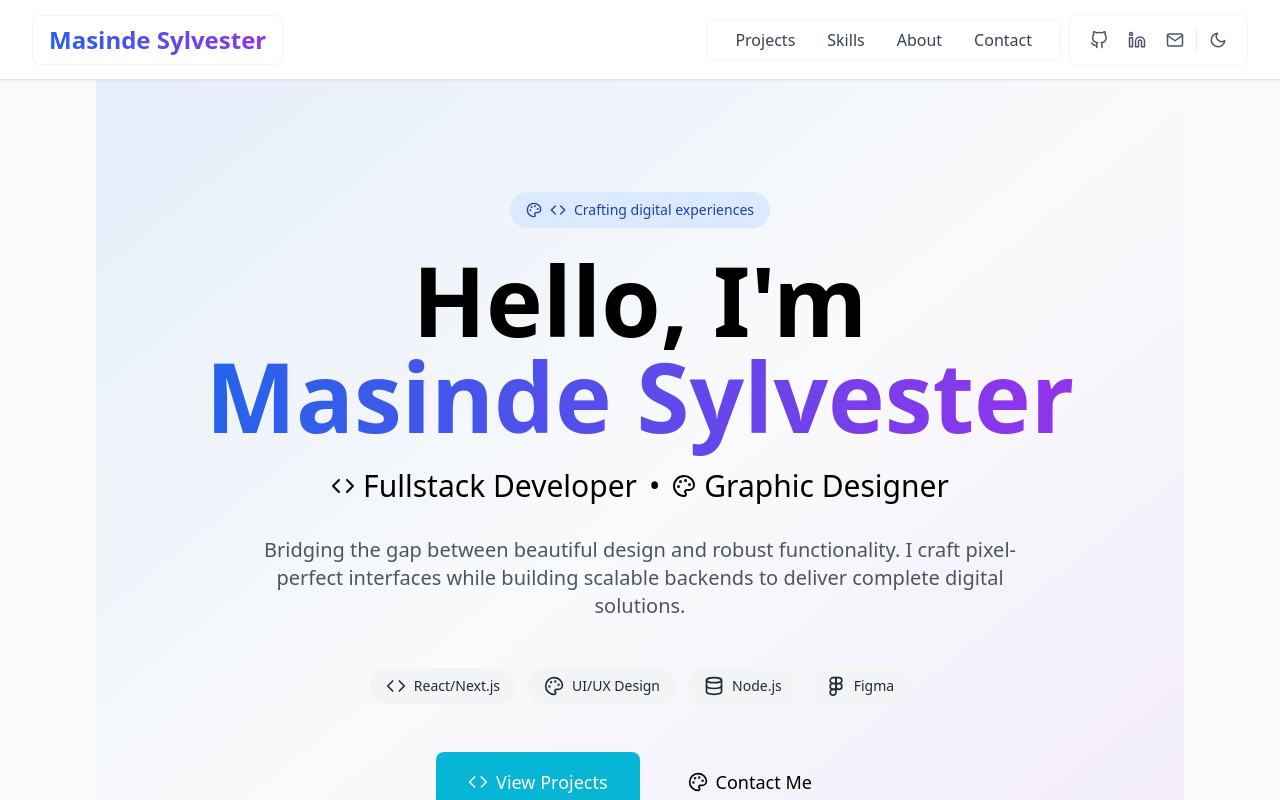
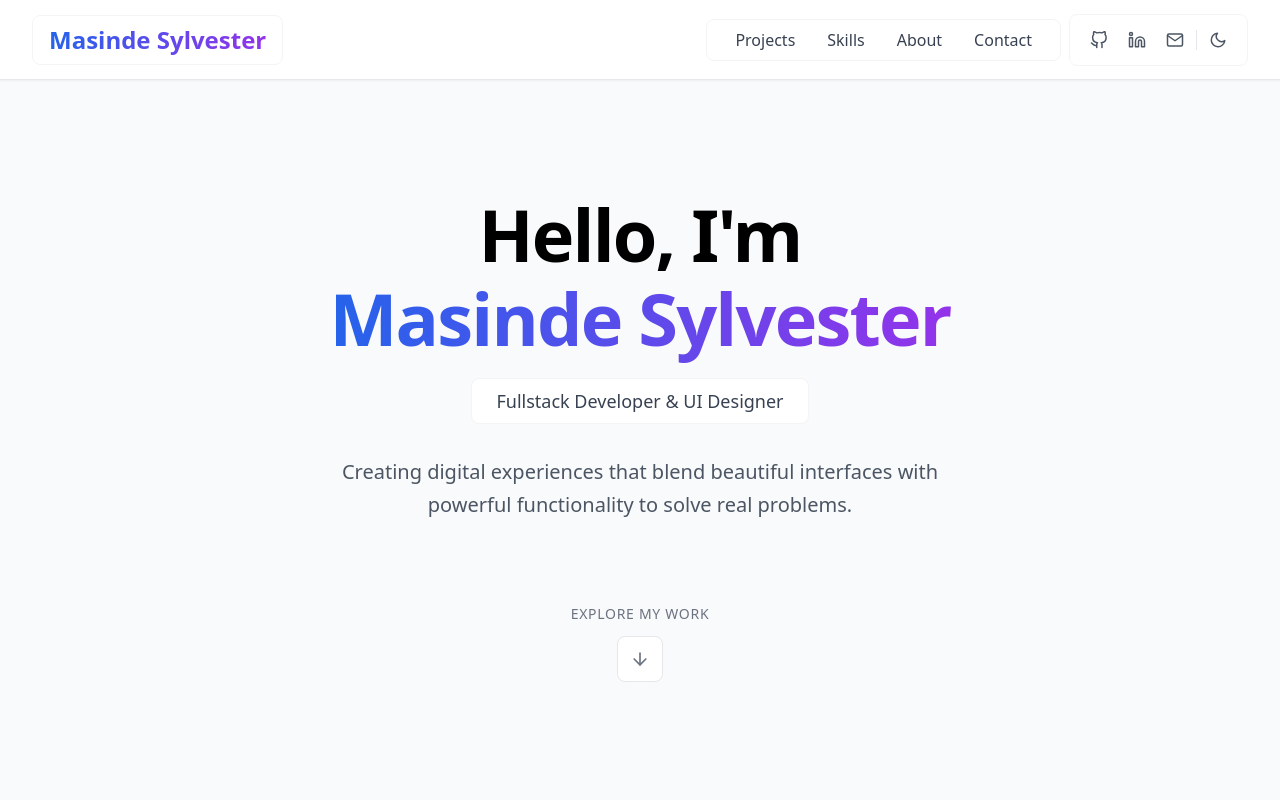
Before and after one commit to masindes/-portfolio_website, a React (Vite) app: page / in a window 1280 px wide. Shown: the top 800 px of the page. Built offline with nearby package versions, Linux system fonts and the light colour scheme.

Commit message:
initial about

```diff
--- a/src/components/Hero.jsx
+++ b/src/components/Hero.jsx
@@ -1,5 +1,5 @@
 import { motion } from 'framer-motion';
-import { ArrowDown, Palette, Code, Figma, Database } from 'lucide-react';
+import { ArrowDown } from 'lucide-react';
 
 export default function Hero() {
   const container = {
@@ -7,146 +7,100 @@ export default function Hero() {
     visible: {
       opacity: 1,
       transition: {
-        staggerChildren: 0.1,
+        staggerChildren: 0.15,
         delayChildren: 0.3,
       }
     }
   };
 
   const item = {
-    hidden: { y: 20, opacity: 0 },
+    hidden: { y: 30, opacity: 0 },
     visible: {
       y: 0,
       opacity: 1,
       transition: {
-        ease: 'easeOut',
-        duration: 0.5
+        ease: [0.1, 0.8, 0.3, 1],
+        duration: 0.8
       }
     }
   };
 
-  const skills = [
-    { name: "React/Next.js", icon: <Code className="w-5 h-5" /> },
-    { name: "UI/UX Design", icon: <Palette className="w-5 h-5" /> },
-    { name: "Node.js", icon: <Database className="w-5 h-5" /> },
-    { name: "Figma", icon: <Figma className="w-5 h-5" /> },
-  ];
-
   return (
-    <section id="home" className="relative pt-24 md:pt-28 flex items-center min-h-screen">
+    <section id="home" className="relative flex items-center min-h-[90vh] py-16">
       {/* Background elements */}
-      <div className="absolute inset-0 overflow-hidden">
+      <div className="absolute inset-0 overflow-hidden -z-10">
         <motion.div
-          className="absolute inset-0 bg-gradient-to-br from-blue-500/10 via-transparent to-purple-500/10 dark:from-blue-500/5 dark:to-purple-500/5"
+          className="absolute inset-0 bg-gradient-to-br from-blue-500/5 via-transparent to-purple-500/5 dark:from-blue-500/3 dark:to-purple-500/3"
           initial={{ opacity: 0 }}
           animate={{ opacity: 1 }}
-          transition={{ duration: 0.8 }}
+          transition={{ duration: 1.2 }}
         />
+        <div className="absolute inset-0 bg-[radial-gradient(circle_at_center,_var(--tw-gradient-stops))] from-transparent via-transparent to-blue-500/5 dark:to-blue-500/10 opacity-40" />
       </div>
 
-      {/* Main content */}
+      {/* Main content container */}
       <motion.div
         initial="hidden"
         animate="visible"
         variants={container}
-        className="container mx-auto px-6 text-center relative z-10"
+        className="w-full max-w-3xl mx-auto px-6 lg:px-8 relative z-10 text-center"
       >
-        {/* Welcome badge */}
-        <motion.div variants={item} className="mb-6">
-          <span className="inline-flex items-center px-4 py-2 rounded-full bg-blue-100 text-blue-800 dark:bg-blue-900/30 dark:text-blue-300 text-sm font-medium">
-            <Palette className="w-4 h-4 mr-2" />
-            <Code className="w-4 h-4 mr-2" />
-            Crafting digital experiences
-          </span>
-        </motion.div>
-
-        {/* Name headline */}
+        {/* Headline */}
         <motion.h1
           variants={item}
-          className="text-5xl md:text-7xl lg:text-8xl font-bold mb-6 dark:text-white"
+          className="text-5xl md:text-6xl lg:text-7xl font-bold tracking-tight dark:text-white"
         >
-          <span className="block">Hello, I'm</span>
+          <span className="block mb-3">Hello, I'm</span>
           <span className="text-transparent bg-clip-text bg-gradient-to-r from-blue-600 to-purple-600">
             Masinde Sylvester
           </span>
         </motion.h1>
 
-        {/* Title with icons */}
-        <motion.h2
+        {/* Title */}
+        <motion.div
           variants={item}
-          className="text-2xl md:text-3xl mb-8 dark:text-gray-300 font-medium flex flex-wrap justify-center items-center gap-3"
+          className="mt-6 mb-8"
         >
-          <span className="inline-flex items-center">
-            <Code className="w-6 h-6 mr-2" />
-            Fullstack Developer
-          </span>
-          <span className="hidden md:inline-block">•</span>
-          <span className="inline-flex items-center">
-            <Palette className="w-6 h-6 mr-2" />
-            Graphic Designer
-          </span>
-        </motion.h2>
+          <div className="inline-block px-6 py-2 rounded-lg bg-white dark:bg-gray-800 shadow-xs border border-gray-100 dark:border-gray-700">
+            <span className="text-lg text-gray-700 dark:text-gray-300 font-medium">
+              Fullstack Developer & UI Designer
+            </span>
+          </div>
+        </motion.div>
 
         {/* Description */}
         <motion.p
           variants={item}
-          className="max-w-3xl mx-auto text-lg md:text-xl text-gray-600 dark:text-gray-400 mb-12 leading-relaxed"
+          className="text-xl text-gray-600 dark:text-gray-400 leading-relaxed max-w-2xl mx-auto"
         >
-          Bridging the gap between beautiful design and robust functionality.
-          I craft pixel-perfect interfaces while building scalable backends
-          to deliver complete digital solutions.
+          Creating digital experiences that blend beautiful interfaces with
+          powerful functionality to solve real problems.
         </motion.p>
-
-        {/* Skills chips */}
-        <motion.div variants={item} className="flex flex-wrap justify-center gap-3 mb-12">
-          {skills.map((skill, index) => (
-            <span
-              key={index}
-              className="inline-flex items-center px-4 py-2 rounded-full bg-gray-100 dark:bg-gray-800 text-gray-800 dark:text-gray-200 text-sm font-medium"
-            >
-              {skill.icon}
-              <span className="ml-2">{skill.name}</span>
-            </span>
-          ))}
-        </motion.div>
-
-        {/* Action buttons */}
-        <motion.div variants={item} className="flex flex-wrap justify-center gap-4">
-          <a
-            href="#projects"
-            className="btn-primary px-8 py-4 text-lg flex items-center transition-all hover:-translate-y-1"
-          >
-            <Code className="w-5 h-5 mr-2" />
-            View Projects
-          </a>
-          <a
-            href="#contact"
-            className="btn-secondary px-8 py-4 text-lg flex items-center transition-all hover:-translate-y-1"
-          >
-            <Palette className="w-5 h-5 mr-2" />
-            Contact Me
-          </a>
-        </motion.div>
 
         {/* Scroll indicator */}
         <motion.div
           variants={item}
-          className="mt-24 flex justify-center"
+          className="mt-20 text-center"
           animate={{
-            y: [0, 10, 0],
+            y: [0, 15, 0],
           }}
           transition={{
             repeat: Infinity,
-            duration: 2,
+            duration: 2.5,
             ease: "easeInOut",
           }}
         >
           <a
             href="#about"
-            className="p-3 rounded-full border border-gray-300 dark:border-gray-600 text-gray-500 dark:text-gray-400 hover:text-blue-600 dark:hover:text-blue-400 transition-colors"
+            className="inline-flex flex-col items-center text-gray-500 dark:text-gray-400 hover:text-blue-600 dark:hover:text-blue-400 transition-colors group"
             aria-label="Scroll down"
           >
-            <ArrowDown className="w-6 h-6" />
+            <span className="text-sm mb-3 font-medium tracking-wider group-hover:text-blue-600 dark:group-hover:text-blue-400 transition-colors">
+              EXPLORE MY WORK
+            </span>
+            <div className="p-3 rounded-lg bg-white dark:bg-gray-800 shadow-xs border border-gray-200 dark:border-gray-700 group-hover:border-blue-400 dark:group-hover:border-blue-400 transition-colors">
+              <ArrowDown className="w-5 h-5" />
+            </div>
           </a>
         </motion.div>
       </motion.div>
```
